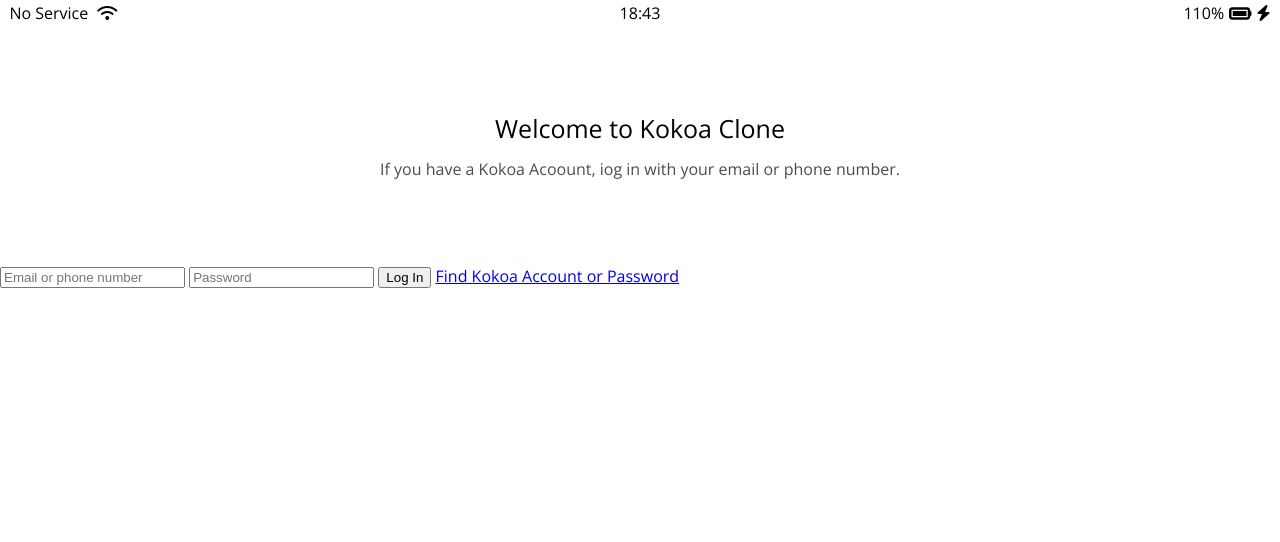
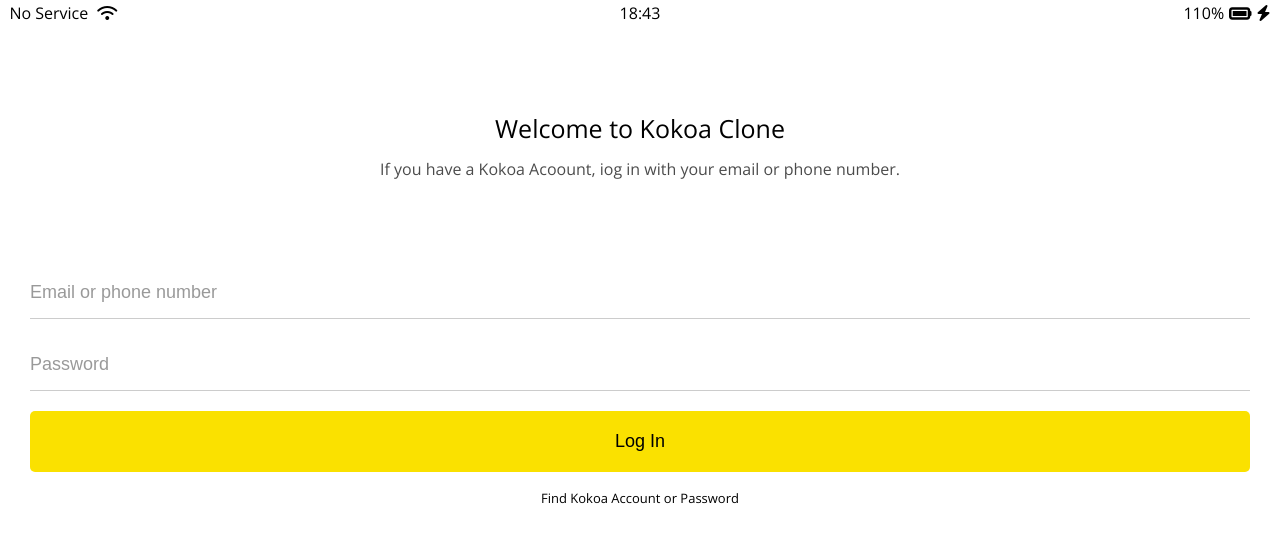
Before and after one commit to jin62413/kokoa-clone-2021, a plain HTML site: page index.html in a window 1280 px wide. Drawn offline with nearby package versions, Linux system fonts and the light colour scheme.

Commit message:
Update index.html

```diff
--- a/css/reset.css
+++ b/css/reset.css
@@ -46,3 +46,7 @@ table {
 	border-collapse: collapse;
 	border-spacing: 0;
 }
+
+input:focus {
+	outline: none;
+}
--- /dev/null
+++ b/css/screens/login.css
@@ -0,0 +1,59 @@
+.welcome-header {
+    margin: 90px 0px;
+    text-align: center;
+    display: flex;
+    flex-direction: column;
+    align-items: center;
+}
+
+.welcome-header__title {
+    margin-bottom: 20px;
+    font-size: 25px;
+}
+
+.welcome-header__text {
+    width: 60%;
+    opacity: 0.7;
+}
+
+#login-form {
+    display: flex;
+    flex-direction: column;
+    margin: 0px 30px;
+}
+
+#login-form input {
+    border: none;
+    padding: 15px 0px;
+    font-size: 18px;
+    margin-bottom: 20px;
+}
+
+/* input type이 submit이 아닐 때 적용 */
+#login-form input:not([type="submit"]) {
+    border-bottom: 1px solid rgba(0, 0, 0, 0.2);
+    transition: border-color 0.3s ease-in-out; /* 밑줄에 애니메이션 적용 */
+}
+
+#login-form input::placeholder { /* placeholder앞에 ::을 넣으면 placeholder를 꾸밀 수 있음 */
+    color: rgba(0, 0, 0, 0.4);
+}
+
+/* 먼저 모든 input의 focus를 없애기 위해 reset.css파일에 outline: none;을 적용함 */
+#login-form input:focus {
+    border-color: var(--yellow); /* variable.css파일과 연동 */
+}
+
+#login-form input[type="submit"] {
+    background-color: var(--yellow);
+    cursor: pointer; /* 마우스 커서 모양 바뀜 */
+    padding: 20px 0px;
+    border-radius: 5px;
+}
+
+#login-form a {
+    text-align: center;
+    text-decoration: none;
+    color: inherit; /* 부모에게 color를 상속받아 적용(기본값 black) */
+    font-size: 13px;
+}
--- a/css/style.css
+++ b/css/style.css
@@ -1,25 +1,13 @@
 @import url('https://fonts.googleapis.com/css2?family=Open+Sans:wght@400;600&display=swap');
 @import "reset.css";
-@import "status-bar.css";
+@import "variable.css";
+
+/* Components */
+@import "components/status-bar.css";
+
+/* Screens */
+@import "screens/login.css";
 
 body {
     font-family: 'Open Sans', sans-serif;
 }
-
-.welcome-header {
-    margin: 90px 0px;
-    text-align: center;
-    display: flex;
-    flex-direction: column;
-    align-items: center;
-}
-
-.welcome-header__title {
-    margin-bottom: 20px;
-    font-size: 25px;
-}
-
-.welcome-header__text {
-    width: 60%;
-    opacity: 0.7;
-}
--- /dev/null
+++ b/css/variable.css
@@ -0,0 +1,4 @@
+/* 색상 변수 적용 */
+:root {
+    --yellow: #fae100;
+}
--- a/index.html
+++ b/index.html
@@ -11,7 +11,7 @@
     <div class="status-bar">
         <div class="status-bar__column">
             <span>No Service</span>
-            <i class="fas fa-wifi"></i>
+            <i class="fas fa-wifi"></i> <!-- i는 아이콘이란 뜻 -->
         </div>
         <div class="status-bar__column">
             <span>18:43</span>
@@ -30,9 +30,12 @@
         </p>
     </header>
 
-    <form id="login-form">
-        <input type="text" placeholder="Email or phone number">
-        <input type="password" placeholder="Password">
+    <!-- action은 어떤 페이지로 data를 보낼지 지정
+         method는 data를 보내는 방식(POST타입과 GET방식)
+         (POST는 백앤드 서버에 정보를 전송하는 방식, GET은 URL에 정보가 담겨서 전송. GET은 보안에 취약) -->
+    <form action="friends.html" method="get" id="login-form">
+        <input name="username" type="text" placeholder="Email or phone number">
+        <input name="password" type="password" placeholder="Password">
         <input type="submit" value="Log In" />
         <a href="#">Find Kokoa Account or Password</a>
     </form>
```
Also changed, not shown: css/components/status-bar.css (renamed from css/status-bar.css).
